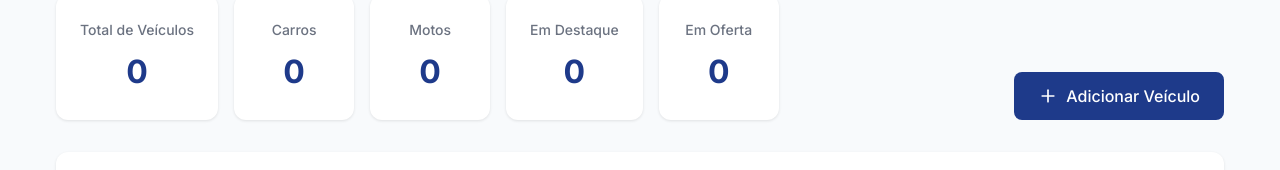
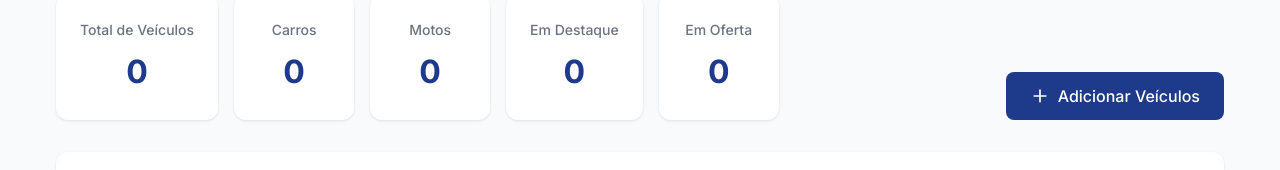
Before and after one commit to kaiquesousa2005/SITE-MCARNOVO, a Next.js app: page /admin in a window 1280 px wide. Shown: the part 207-377 px from the top of the page. Built offline with nearby package versions, Linux system fonts and the light colour scheme; no server answers; the database is empty; sample sign-in values are in the browser's storage.

Commit message:
ajustado

```diff
--- a/src/app/admin/page.tsx
+++ b/src/app/admin/page.tsx
@@ -290,7 +290,7 @@ export default function AdminPage() {
 
                         <button onClick={handleAddVehicle} className="admin-add-btn">
                             <Plus size={20} />
-                            Adicionar Veículo
+                            Adicionar Veículos
                         </button>
                     </div>
 
```
